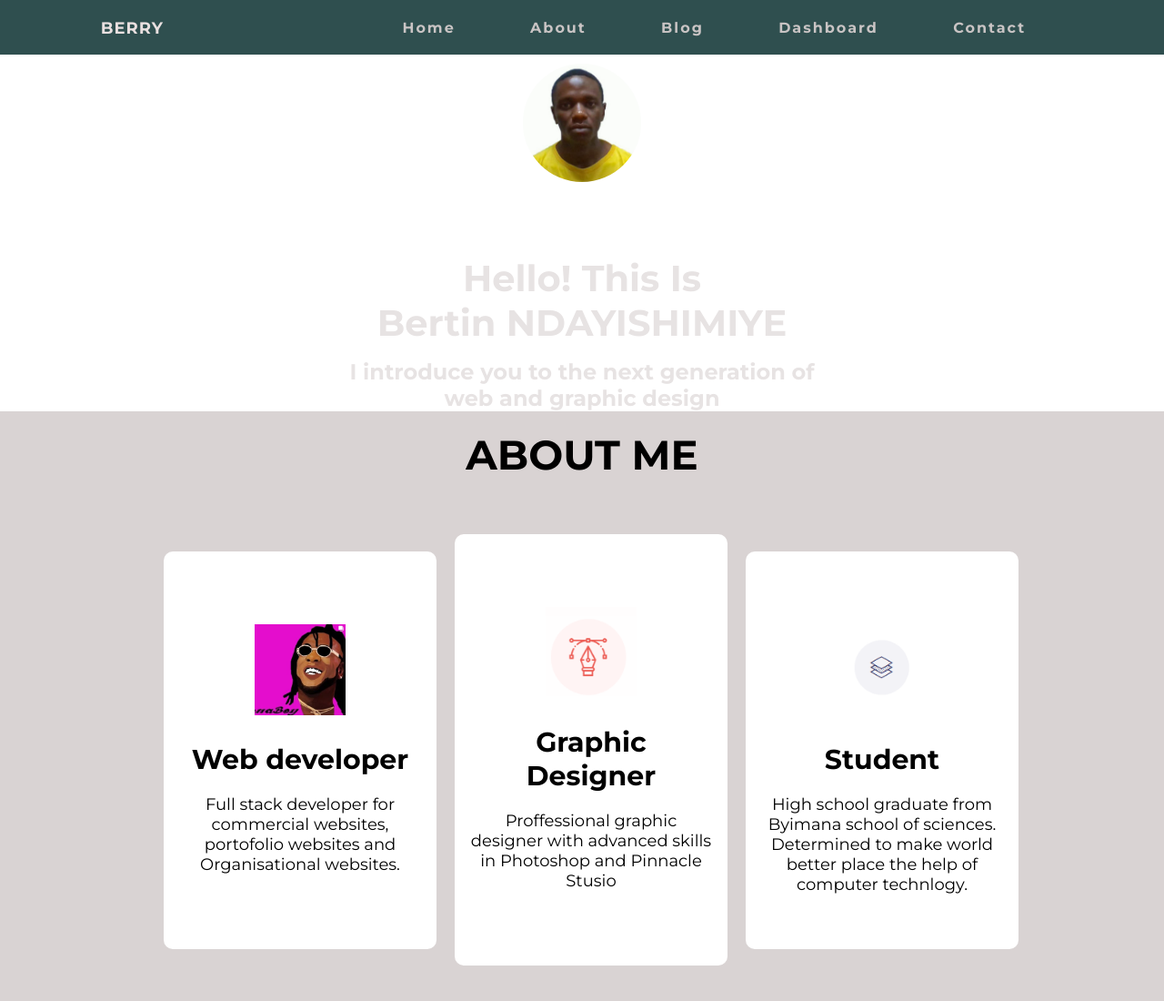
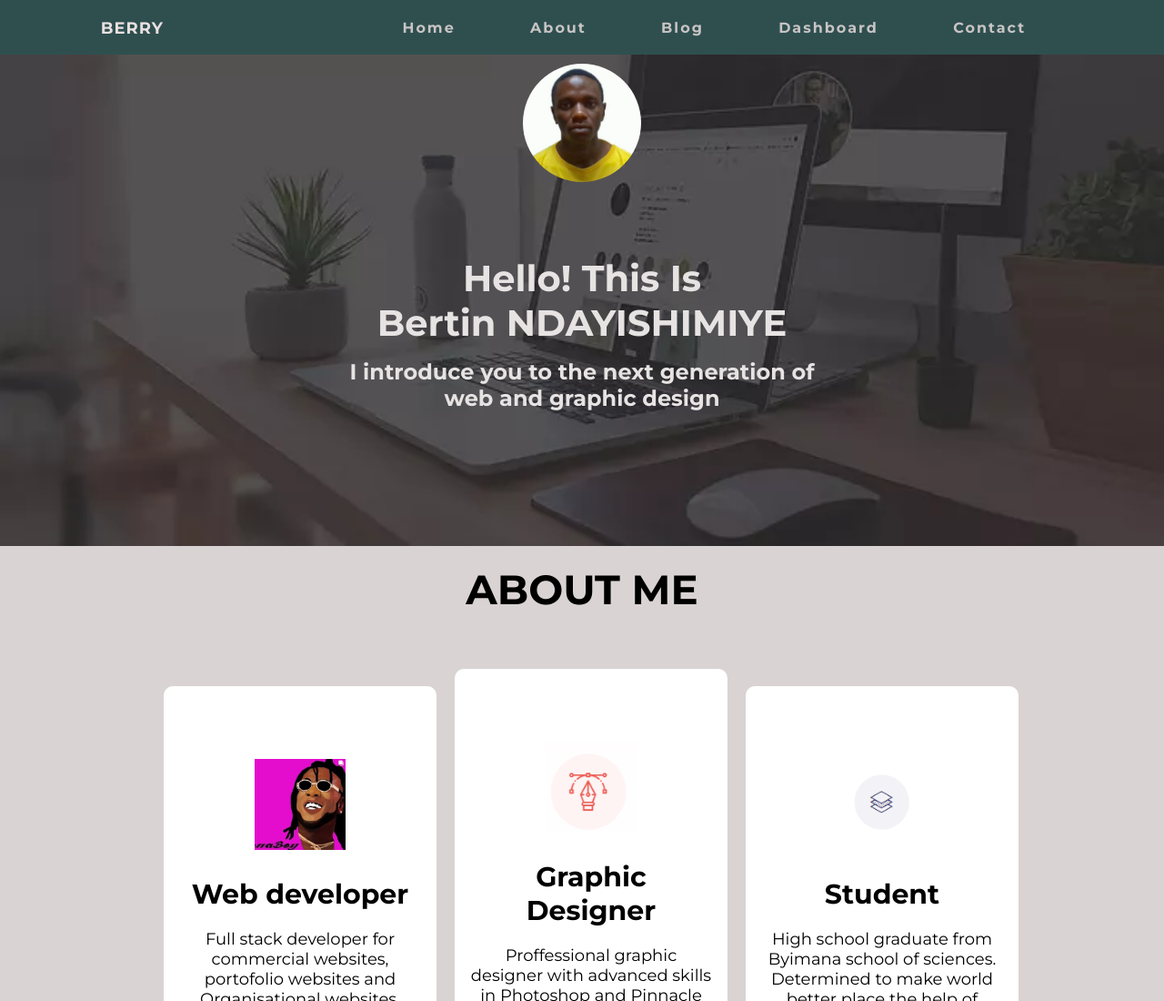
Before and after one commit to bertinNDAYISHIMIYE/capstoneProject-MyBrand, a plain HTML site: page UI/html/index.html in a window 1280 px wide. Shown: the top 1100 px of the page at 91% size. Drawn offline with Linux system fonts and the light colour scheme.

Commit message:
Update index.html

```diff
--- a/UI/html/index.html
+++ b/UI/html/index.html
@@ -10,6 +10,9 @@
 <link rel="shortcut icon" type="image/png" href="../assets/blog.png">
 </head>
 <body>
+
+
+<section id="banner">
 
 <nav class="fixed-nav-bar">
     <div class="logo">
@@ -40,6 +43,7 @@
 </div>
 
 </section>
+
 <section id="about">
     <div class="section-title">
         About me
```
